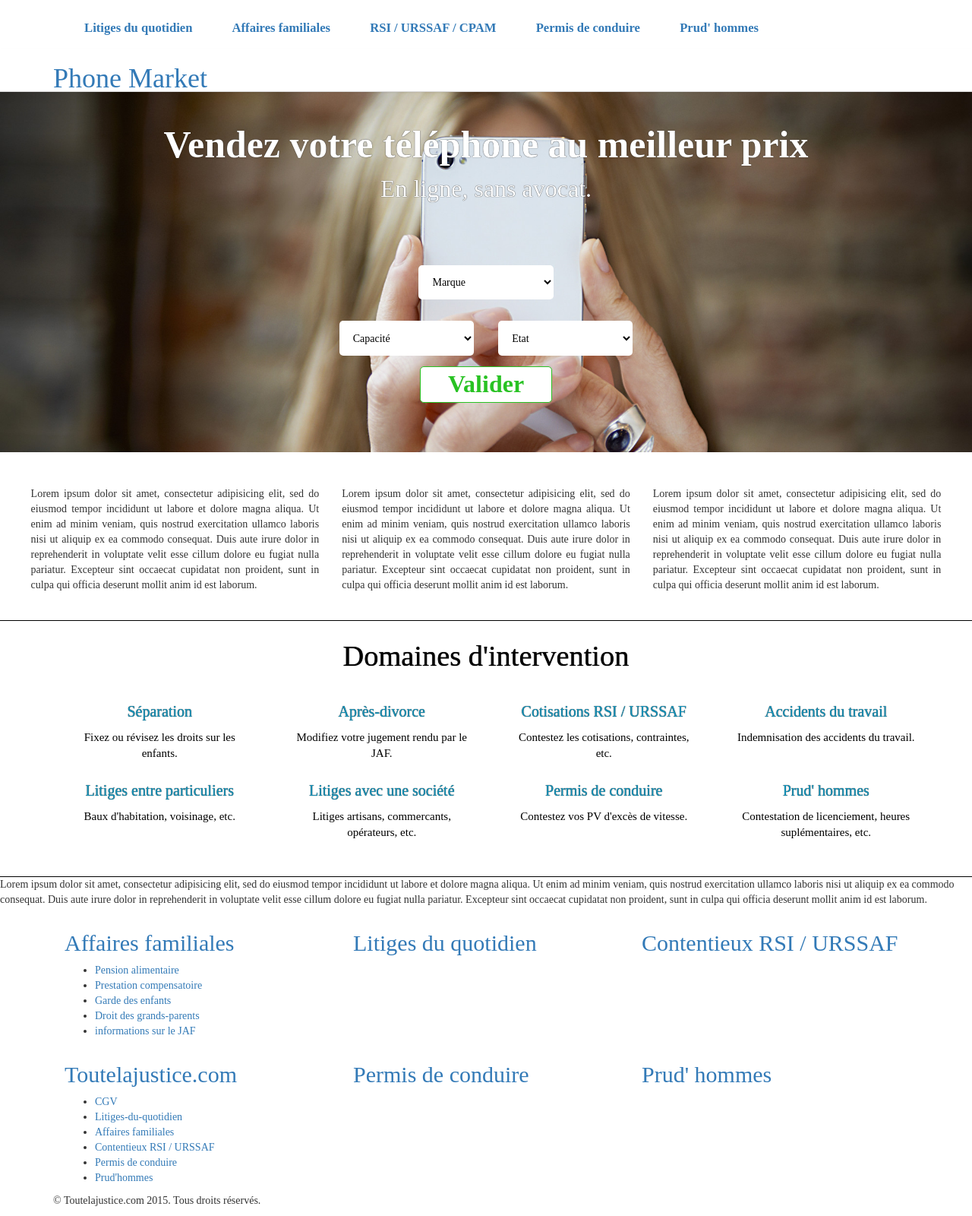
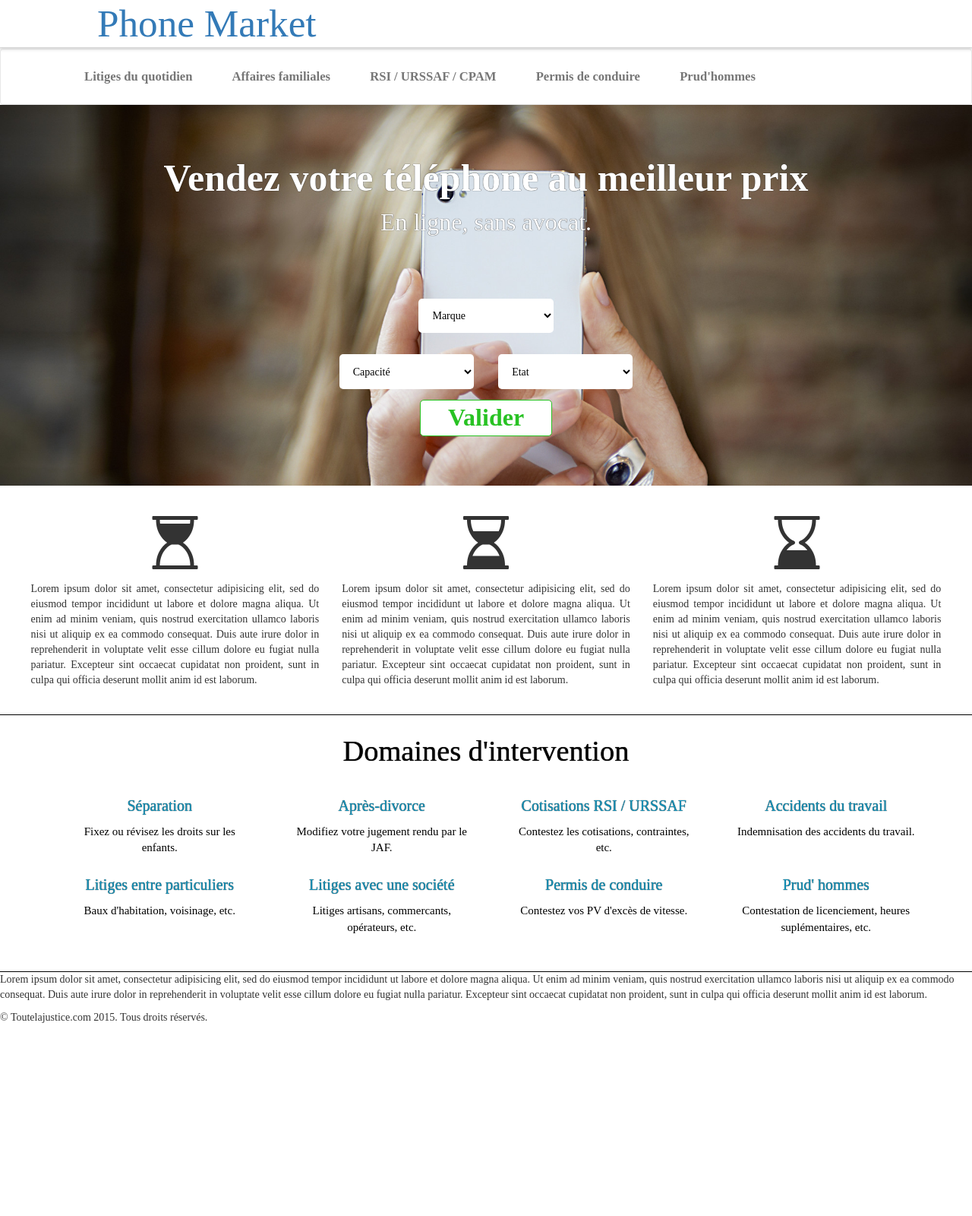
Before and after one commit to Gwen-Pigat/PhoneMarket, a PHP site: page /?validation_ticket=1 in a window 1280 px wide. Shown: the whole page at 76% size. After the commit the page ends 1346 px from the top, so only its background shows below. Run offline with PHP 8.4, Linux system fonts and the light colour scheme; a stand-in replaces the project's code that opens the database connection; some libraries are stand-ins or nearby versions.

Commit message:
Ajout des include

```diff
--- a/include/footer.php
+++ b/include/footer.php
@@ -1,61 +1,3 @@
-<footer class="l-footer">
-
-  <div class="footer-bottom">
-    <div class="container">
-        <div class="col-md-4">
-          <a href="Saisissez-le-JAF-20145.php">
-          <h2 class="footer-title">Affaires familiales</h2></a>
-         <ul>
-            <li><a href="php/Fiches-pratiques/Affaires-familiales/Liste-complete-Pension-alimentaire-00233.php">Pension alimentaire</a></li>
-            <li><a href="php/Fiches-pratiques/Affaires-familiales/Liste-complete-Prestation-compensatoire-11245.php">Prestation compensatoire</a></li>
-            <li><a href="php/Fiches-pratiques/Affaires-familiales/Liste-complete-Garde-des-enfants-66565.php">Garde des enfants</a></li>
-            <li><a href="php/Fiches-pratiques/Affaires-familiales/Liste-complete-Droit-des-grands-parents-02156.php">Droit des grands-parents</a></li>
-            <li><a href="php/Fiches-pratiques/Affaires-familiales/Liste-complete-Informations-sur-le-JAF-9995.php">informations sur le JAF</a></li>
-          </ul>
-        </div>
-        <div class="col-md-4">
-          <a href="Reglez-votre-litige-en-5-minutes-45785.php">
-          <h2 class="footer-title">Litiges du quotidien</h2></a>
-
-        </div>
-        <div class="col-md-4">
-          <a href="Saisissez-le-tribunal-des-Affaires-de-securite-sociale-15489.php">
-          <h2 class="footer-title">Contentieux RSI / URSSAF</h2></a>
-
-        </div>
-
-     </div>
-
-     <div class="container">
-     <div class="col-md-4">
-          <a href="index.php">
-          <h2 class="footer-title">Toutelajustice.com</h2></a>
-          <ul>
-            <li><a href="Conditions-generales-de-vente-51489.php">CGV</a></li>
-            <li><a href="Reglez-votre-litige-en-5-minutes-45785.php">Litiges-du-quotidien</a></li>
-            <li><a href="Saisissez-le-JAF-20145.php">Affaires familiales</a></li>
-            <li><a href="Saisissez-le-tribunal-des-Affaires-de-securite-sociale-15489.php">Contentieux RSI / URSSAF</a></li>
-            <li><a href="Contestez-legalement-vos-PV-d-exces-de-vitesse-78154.php">Permis de conduire</a></li>
-            <li><a href="Saisissez-le-conseil-des-Prud-hommes-789445.php">Prud'hommes</a></li>
-          </ul>
-        </div>
-        <div class="col-md-4">
-          <a href="Contestez-legalement-vos-PV-d-exces-de-vitesse-78154.php">
-          <h2 class="footer-title">Permis de conduire</h2></a>
-        </div>
-
-        <div class="col-md-4">
-          <a href="Saisissez-le-conseil-des-Prud-hommes-789445.php">
-          <h2 class="footer-title">Prud' hommes</h2></a>
-        </div>
-
-       </div>
-  </div>
-<div class="footer-top">
-    <div class="container">
+<div class="footer">
       <p class="footer-copyright">©  Toutelajustice.com 2015. Tous droits réservés.</p>
-    </div>
-  </div>
-</footer>
-</body>
-</html>
+</div>
--- a/include/header.php
+++ b/include/header.php
@@ -1,9 +1,10 @@
 <html lang="fr">
 <head>
+	<link rel="stylesheet" type="text/css" href="https://maxcdn.bootstrapcdn.com/bootstrap/3.3.5/css/bootstrap.min.css">
+	<link rel="stylesheet" href="https://maxcdn.bootstrapcdn.com/font-awesome/4.4.0/css/font-awesome.min.css">
+	<link rel="stylesheet" type="text/css" href="css/main.css">
+	<script type="text/javascript" src="https://code.jquery.com/jquery-2.1.4.min.js"></script>
+	<script type="text/javascript" src="https://maxcdn.bootstrapcdn.com/bootstrap/3.3.5/js/bootstrap.min.js"></script>
+	<script type="text/javascript" src="js/main.js"></script>
     <meta http-equiv="Content-type" content="text/html; charset=utf-8">
     <meta name="viewport" content="width=device-width, initial-scale=1, maximum-scale=1, user-scalable=no">
-    <link href='http://fonts.googleapis.com/css?family=Exo:400,600,400italic,600italic' rel='stylesheet' type='text/css'>
-<link rel="stylesheet" type="text/css" href="css/bootstrap.min.css">
-<link rel="stylesheet" type="text/css" href="css/main.css">
-<script type="text/javascript" src="https://code.jquery.com/jquery-2.1.4.min.js"></script>
-<script type="text/javascript" src="js/main.js"></script>
--- a/include/navbar.php
+++ b/include/navbar.php
@@ -1,54 +1,70 @@
-<header class="navbar navbar-default navbar-fixed-top" role="contentinfo">
+<div class="col-md-12 navbar header_brand navbar-fixed-top"><a href="index.php">Phone Market</a></div>
+<nav class="navbar navbar-default">
   <div class="container">
-            <a href="index.php">
-              <h1>Phone Market</h1></a>
-            </div>
-</header>
-    <nav class="navbar navbar-main">
-      <div class="container">
-        <div class="navbar-collapse collapse">
+
+    <!-- Collect the nav links, forms, and other content for toggling -->
+    <div class="collapse navbar-collapse" id="bs-example-navbar-collapse-1">
       <ul class="nav navbar-nav">
-            <li class="dropdown">
-            <a href="Reglez-votre-litige-en-5-minutes-45785.php" class="navbar-title">Litiges du quotidien</a>
-            </li>
-            <li class="dropdown">
-            <a href="Affaire-familiale/index.php" class="navbar-title">Affaires familiales</a>
-            </li>
-            <li class="dropdown">
-            <a href="Saisissez-le-tribunal-des-Affaires-de-securite-sociale-15489.php" class="navbar-title">RSI / URSSAF / CPAM</a>
-            </li>
-            <li class="dropdown">
-            <a href="Contestez-legalement-vos-PV-d-exces-de-vitesse-78154.php" class="navbar-title">Permis de conduire</a>
-            </li>
-            <li class="dropdown">
-              <a href="Saisissez-le-conseil-des-Prud-hommes-789445.php" class="navbar-title">Prud' hommes</a>
-            </li>
+        <li><a href="#">Litiges du quotidien</a></li>
+        <li><a href="#">Affaires familiales</a></li>
+        <li><a href="#">RSI / URSSAF / CPAM</a></li>
+        <li><a href="#">Permis de conduire</a></li>
+        <li><a href="#">Prud'hommes</a></li>
       </ul>
-        </div>
-      </div>
+    </div><!-- /.navbar-collapse -->
+  </div><!-- /.container-fluid -->
 </nav>
-    <div class="bloc-responsive">
-      <nav class="navbar navbar-default navbar-fixed-top">
+
+<nav class="navbar navbar-default navbar-fixed-top navbar-responsive">
   <div class="container-fluid">
     <!-- Brand and toggle get grouped for better mobile display -->
     <div class="navbar-header">
-            <button type="button" class="navbar-toggle collapsed" data-toggle="collapse" data-target="#bs-example-navbar-collapse-1">
+      <button type="button" class="navbar-toggle collapsed" data-toggle="collapse" data-target="#bs-example-navbar-collapse-1" aria-expanded="false">
         <span class="sr-only">Toggle navigation</span>
         <span class="icon-bar"></span>
         <span class="icon-bar"></span>
         <span class="icon-bar"></span>
       </button>
-            <p>Equipe juridique : 09.66.85.10.21<span>(Prix d'un appel local)</span></p>
+      <a class="navbar-brand" href="#">Phone Market</a>
     </div>
+
+    <!-- Collect the nav links, forms, and other content for toggling -->
     <div class="collapse navbar-collapse" id="bs-example-navbar-collapse-1">
       <ul class="nav navbar-nav">
-              <li><a href="Reglez-votre-litige-en-5-minutes-45785.php">Litiges du quotidien</a></li>
-              <li><a href="Saisissez-le-JAF-20145.php">Affaire familiales</a></li>
-              <li><a href="Saisissez-le-tribunal-des-Affaires-de-securite-sociale-15489.php">RSI / URSSAF / CPAM</a></li>
-              <li><a href="Contestez-legalement-vos-PV-d-exces-de-vitesse-78154.php">Permis de conduire</a></li>
-              <li><a href="Saisissez-le-conseil-des-Prud-hommes-789445.php">Prud'hommes</a></li>
+        <li class="active"><a href="#">Link <span class="sr-only">(current)</span></a></li>
+        <li><a href="#">Link</a></li>
+        <li class="dropdown">
+          <a href="#" class="dropdown-toggle" data-toggle="dropdown" role="button" aria-haspopup="true" aria-expanded="false">Dropdown <span class="caret"></span></a>
+          <ul class="dropdown-menu">
+            <li><a href="#">Action</a></li>
+            <li><a href="#">Another action</a></li>
+            <li><a href="#">Something else here</a></li>
+            <li role="separator" class="divider"></li>
+            <li><a href="#">Separated link</a></li>
+            <li role="separator" class="divider"></li>
+            <li><a href="#">One more separated link</a></li>
+          </ul>
+        </li>
+      </ul>
+      <form class="navbar-form navbar-left" role="search">
+        <div class="form-group">
+          <input type="text" class="form-control" placeholder="Search">
+        </div>
+        <button type="submit" class="btn btn-default">Submit</button>
+      </form>
+      <ul class="nav navbar-nav navbar-right">
+        <li><a href="#">Link</a></li>
+        <li class="dropdown">
+          <a href="#" class="dropdown-toggle" data-toggle="dropdown" role="button" aria-haspopup="true" aria-expanded="false">Dropdown <span class="caret"></span></a>
+          <ul class="dropdown-menu">
+            <li><a href="#">Action</a></li>
+            <li><a href="#">Another action</a></li>
+            <li><a href="#">Something else here</a></li>
+            <li role="separator" class="divider"></li>
+            <li><a href="#">Separated link</a></li>
+          </ul>
+        </li>
       </ul>
     </div><!-- /.navbar-collapse -->
   </div><!-- /.container-fluid -->
 </nav>
-    </div>
```
Lines whose indentation alone changed are shown as unchanged.
